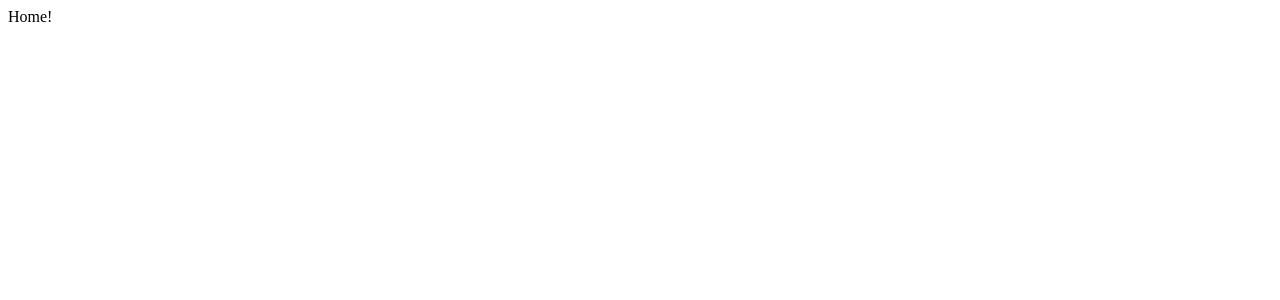
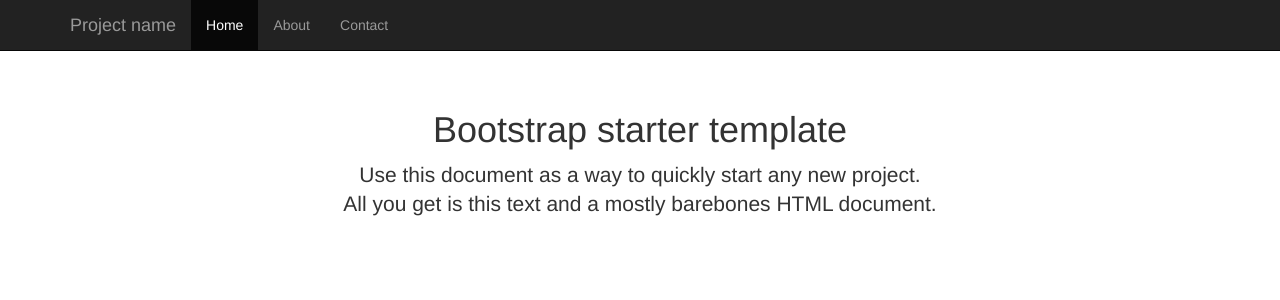
Before and after one commit to carlosrobertofreire/gurun, a Flask app: page / in a window 1280 px wide. Before the commit the part shown is almost empty. Shown: the top 300 px of the page. Run offline with Flask 2, Linux system fonts and the light colour scheme; some libraries are stand-ins or nearby versions.

Commit message:
Primeira utilização do index.html com estilo bootstrap

```diff
--- a/application.py
+++ b/application.py
@@ -1,14 +1,15 @@
-import flask
+from flask import Flask
+from flask import render_template
 
-application = flask.Flask(__name__)
+application = Flask(__name__)
 
 #Set application.debug=true to enable tracebacks on Beanstalk log output.
 #Make sure to remove this line before deploying to production.
 application.debug=True
 
 @application.route('/')
-def home():
-    return "Home!"
+def index():
+    return render_template('index.html')
 
 if __name__ == '__main__':
-    application.run(host='0.0.0.0', debug=False)
+    application.run(host='0.0.0.0', debug=True)
--- a/templates/index.html
+++ b/templates/index.html
@@ -11,10 +11,10 @@
     <title>Starter Template for Bootstrap</title>
 
     <!-- Bootstrap core CSS -->
-    <link href="../css/bootstrap.min.css" rel="stylesheet">
+    <link href="../static/css/bootstrap.min.css" rel="stylesheet">
 
     <!-- Custom styles for this template -->
-    <link href="../css/starter-template.css" rel="stylesheet">
+    <link href="../static/css/starter-template.css" rel="stylesheet">
 
     <!-- Just for debugging purposes. Don't actually copy this line! -->
     <!--[if lt IE 9]><script src="../../assets/js/ie8-responsive-file-warning.js"></script><![endif]-->
@@ -63,6 +63,6 @@
     ================================================== -->
     <!-- Placed at the end of the document so the pages load faster -->
     <script src="https://ajax.googleapis.com/ajax/libs/jquery/1.11.0/jquery.min.js"></script>
-    <script src="../js/bootstrap.min.js"></script>
+    <script src="../static/js/bootstrap.min.js"></script>
   </body>
 </html>
```
